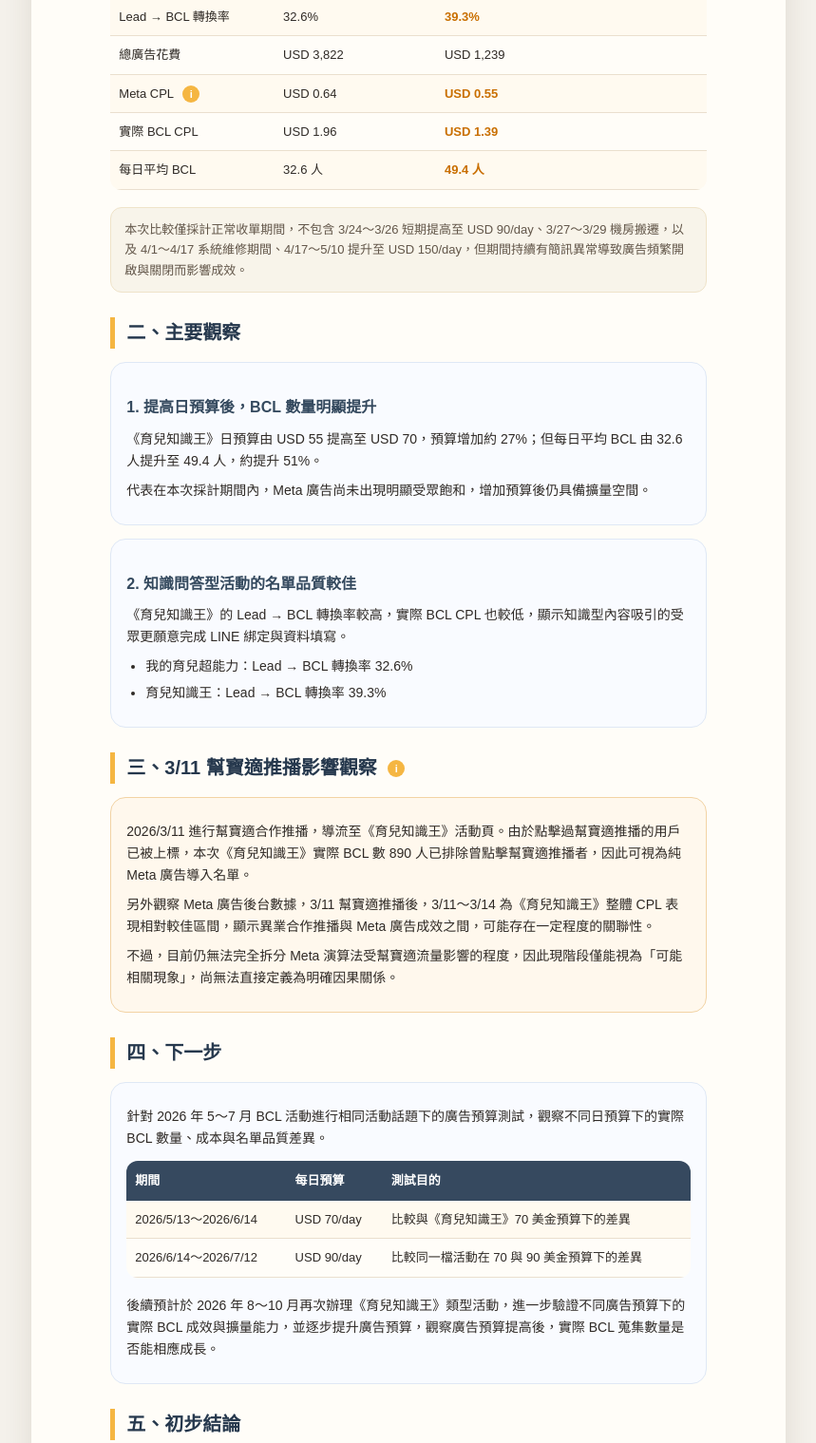
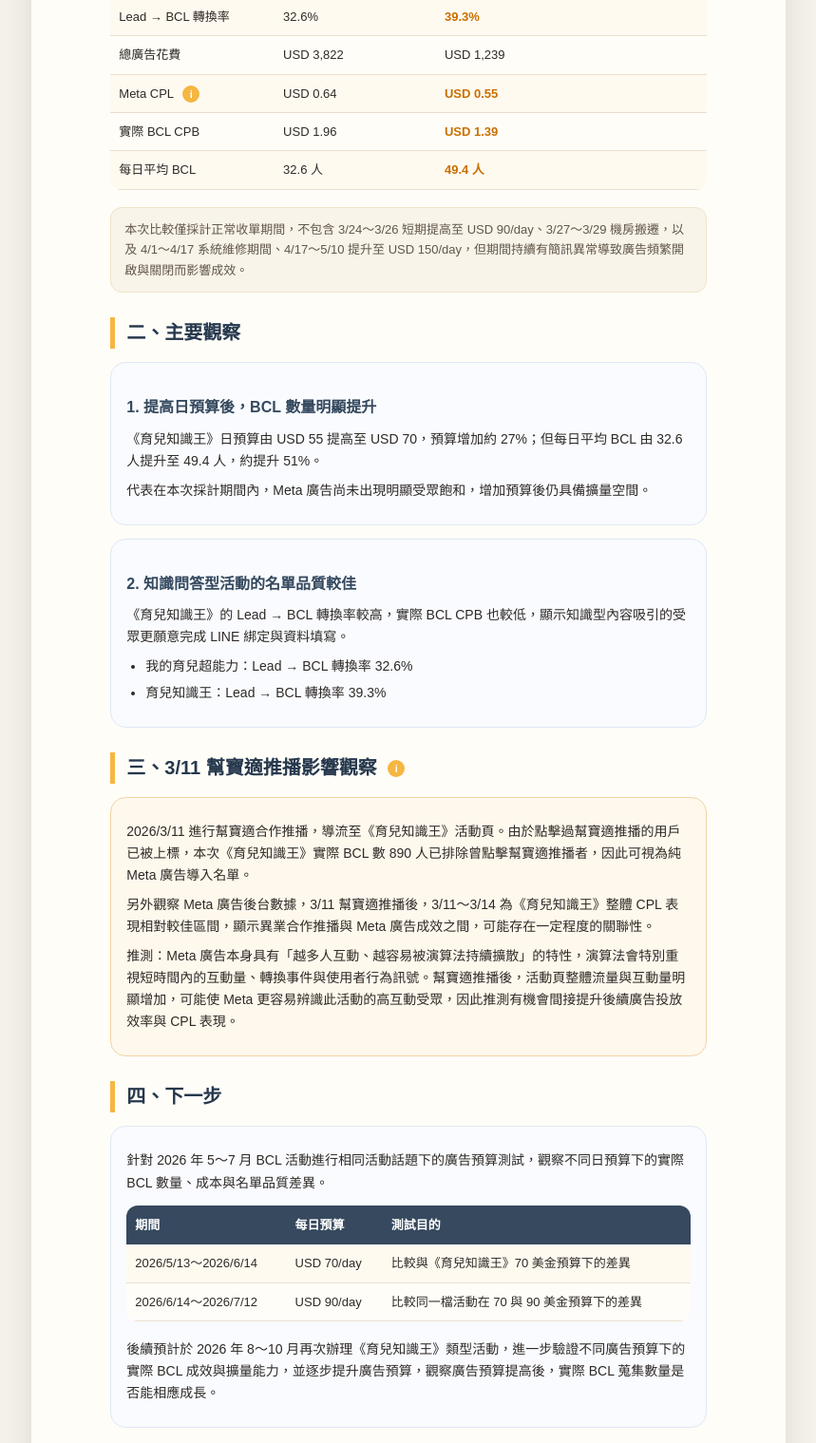
Before and after one commit to a5051329-rgb/ad, a plain HTML site: page index.html in a window 1280 px wide. Shown: the part 629-2148 px from the top of the page at 95% size, without its empty margins (210-1069 px from the left). Drawn offline with Linux system fonts and the light colour scheme.

Commit message:
Add files via upload

```diff
--- a/index.html
+++ b/index.html
@@ -311,7 +311,7 @@
           <td><span class="highlight">USD 0.55</span></td>
         </tr>
         <tr>
-          <td>實際 BCL CPL</td>
+          <td>實際 BCL CPB</td>
           <td>USD 1.96</td>
           <td><span class="highlight">USD 1.39</span></td>
         </tr>
@@ -336,7 +336,7 @@
 
     <div class="section-box">
       <h3>2. 知識問答型活動的名單品質較佳</h3>
-      <p>《育兒知識王》的 Lead → BCL 轉換率較高，實際 BCL CPL 也較低，顯示知識型內容吸引的受眾更願意完成 LINE 綁定與資料填寫。</p>
+      <p>《育兒知識王》的 Lead → BCL 轉換率較高，實際 BCL CPB 也較低，顯示知識型內容吸引的受眾更願意完成 LINE 綁定與資料填寫。</p>
       <ul>
         <li>我的育兒超能力：Lead → BCL 轉換率 32.6%</li>
         <li>育兒知識王：Lead → BCL 轉換率 39.3%</li>
@@ -353,7 +353,7 @@
     <div class="section-box warning">
       <p>2026/3/11 進行幫寶適合作推播，導流至《育兒知識王》活動頁。由於點擊過幫寶適推播的用戶已被上標，本次《育兒知識王》實際 BCL 數 890 人已排除曾點擊幫寶適推播者，因此可視為純 Meta 廣告導入名單。</p>
       <p>另外觀察 Meta 廣告後台數據，3/11 幫寶適推播後，3/11～3/14 為《育兒知識王》整體 CPL 表現相對較佳區間，顯示異業合作推播與 Meta 廣告成效之間，可能存在一定程度的關聯性。</p>
-      <p>不過，目前仍無法完全拆分 Meta 演算法受幫寶適流量影響的程度，因此現階段僅能視為「可能相關現象」，尚無法直接定義為明確因果關係。</p>
+      <p>推測：Meta 廣告本身具有「越多人互動、越容易被演算法持續擴散」的特性，演算法會特別重視短時間內的互動量、轉換事件與使用者行為訊號。幫寶適推播後，活動頁整體流量與互動量明顯增加，可能使 Meta 更容易辨識此活動的高互動受眾，因此推測有機會間接提升後續廣告投放效率與 CPL 表現。</p>
     </div>
 
     <h2>四、下一步</h2>
@@ -389,7 +389,7 @@
     <div class="conclusion">
       <ul>
         <li>在正常投放期間，日預算提高至 USD 70/day 後，Meta 廣告仍可有效帶來更多實際 BCL。</li>
-        <li>《育兒知識王》在實際 BCL 數量、Lead → BCL 轉換率與 BCL CPL 上皆優於《我的育兒超能力》。</li>
+        <li>《育兒知識王》在實際 BCL 數量、Lead → BCL 轉換率與 實際 BCL CPB上皆優於《我的育兒超能力》。</li>
         <li>知識問答型活動可能更適合作為穩定收集 BCL 的活動形式。</li>
         <li>後續建議持續比較不同活動形式、不同日預算與異業合作導流對 BCL 品質的影響。</li>
       </ul>
```
